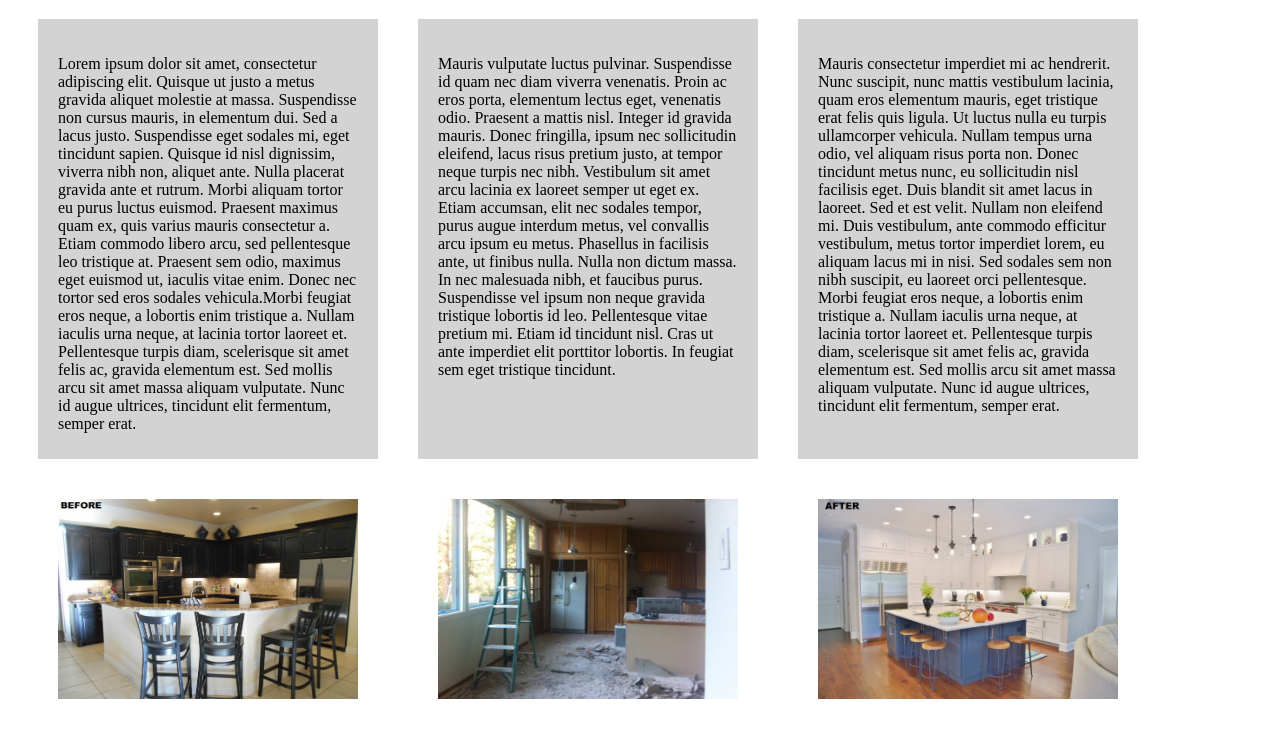
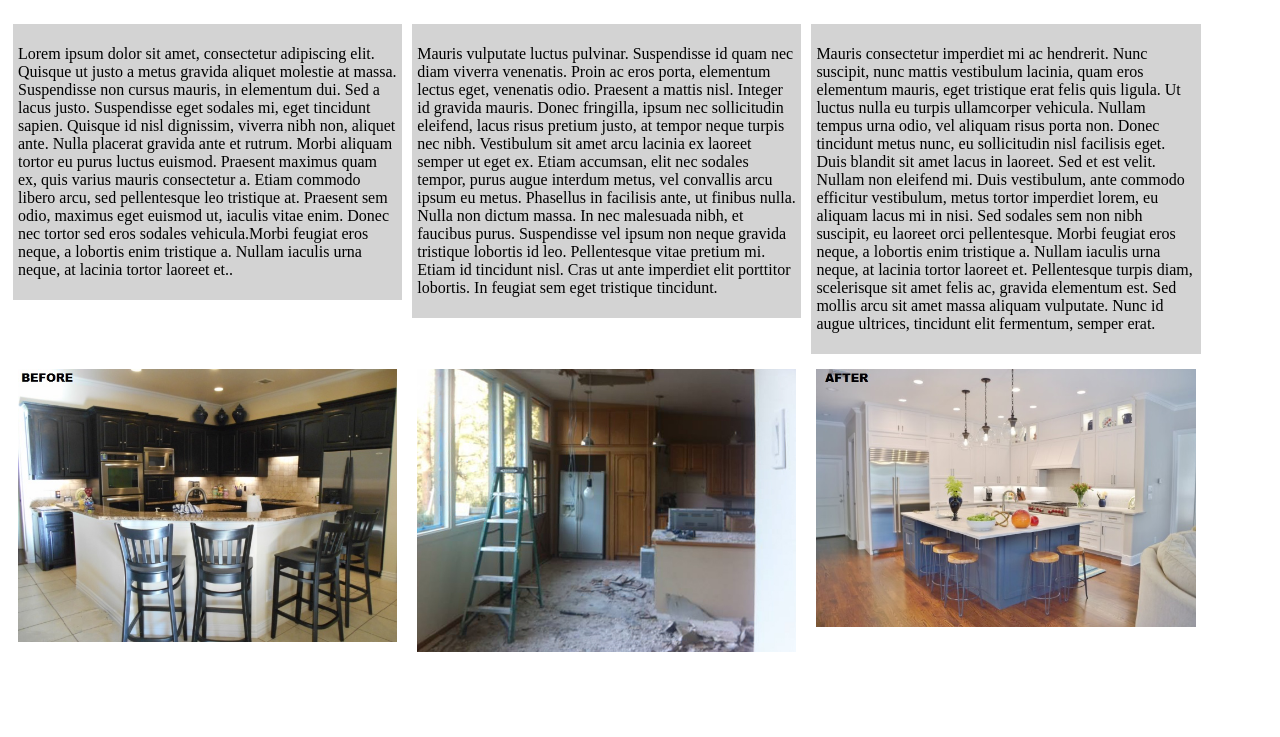
Before and after one commit to githubninan/Interior-renovation, a plain HTML site: page index.html in a window 1280 px wide. Shown: the part 61-798 px from the top of the page. Drawn offline with Linux system fonts and the light colour scheme.

Commit message:
add styles, boxing model

```diff
--- a/CSS/styles.css
+++ b/CSS/styles.css
@@ -1,23 +1,16 @@
 h1 {
   text-align: center;
 }
-
 .column {
-  width: 300px;
-  height: 400px;
+  width: 30%;
   float: left;
   background-color: lightgray;
-  padding: 20px;
-  margin-left: 30px;
-  margin-right: 10px;
-  margin-bottom: 10px;
+  padding: 5px;
+  margin: 5px;
 }
 img {
-  width: 300px;
-  height: 200px;
+  width: 30%;
+  padding: 5px;
+  margin: 5px;
   float: left;
-  padding: 20px;
-  margin-left:30px;
-  margin-right: 10px;
-  margin-top: 10px;
 }
--- a/index.html
+++ b/index.html
@@ -8,25 +8,20 @@
   <body>
     <h1>Renovation in motion</h1>
 
-
       <div class="column">
-        <p>Lorem ipsum dolor sit amet, consectetur adipiscing elit. Quisque ut justo a metus gravida aliquet molestie at massa. Suspendisse non cursus mauris, in elementum dui. Sed a lacus justo. Suspendisse eget sodales mi, eget tincidunt sapien. Quisque id nisl dignissim, viverra nibh non, aliquet ante. Nulla placerat gravida ante et rutrum. Morbi aliquam tortor eu purus luctus euismod. Praesent maximus quam ex, quis varius mauris consectetur a. Etiam commodo libero arcu, sed pellentesque leo tristique at. Praesent sem odio, maximus eget euismod ut, iaculis vitae enim. Donec nec tortor sed eros sodales vehicula.Morbi feugiat eros neque, a lobortis enim tristique a. Nullam iaculis urna neque, at lacinia tortor laoreet et. Pellentesque turpis diam, scelerisque sit amet felis ac, gravida elementum est. Sed mollis arcu sit amet massa aliquam vulputate. Nunc id augue ultrices, tincidunt elit fermentum, semper erat.</p>
-      </div>
-
-      <div class="column">
-        <p>Mauris vulputate luctus pulvinar. Suspendisse id quam nec diam viverra venenatis. Proin ac eros porta, elementum lectus eget, venenatis odio. Praesent a mattis nisl. Integer id gravida mauris. Donec fringilla, ipsum nec sollicitudin eleifend, lacus risus pretium justo, at tempor neque turpis nec nibh. Vestibulum sit amet arcu lacinia ex laoreet semper ut eget ex. Etiam accumsan, elit nec sodales tempor, purus augue interdum metus, vel convallis arcu ipsum eu metus. Phasellus in facilisis ante, ut finibus nulla. Nulla non dictum massa. In nec malesuada nibh, et faucibus purus. Suspendisse vel ipsum non neque gravida tristique lobortis id leo. Pellentesque vitae pretium mi. Etiam id tincidunt nisl. Cras ut ante imperdiet elit porttitor lobortis. In feugiat sem eget tristique tincidunt.</p>
+        <p>Lorem ipsum dolor sit amet, consectetur adipiscing elit. Quisque ut justo a metus gravida aliquet molestie at massa. Suspendisse non cursus mauris, in elementum dui. Sed a lacus justo. Suspendisse eget sodales mi, eget tincidunt sapien. Quisque id nisl dignissim, viverra nibh non, aliquet ante. Nulla placerat gravida ante et rutrum. Morbi aliquam tortor eu purus luctus euismod. Praesent maximus quam ex, quis varius mauris consectetur a. Etiam commodo libero arcu, sed pellentesque leo tristique at. Praesent sem odio, maximus eget euismod ut, iaculis vitae enim. Donec nec tortor sed eros sodales vehicula.Morbi feugiat eros neque, a lobortis enim tristique a. Nullam iaculis urna neque, at lacinia tortor laoreet et..</p>
         </div>
 
-      <div class="column">
-        <p>Mauris consectetur imperdiet mi ac hendrerit. Nunc suscipit, nunc mattis vestibulum lacinia, quam eros elementum mauris, eget tristique erat felis quis ligula. Ut luctus nulla eu turpis ullamcorper vehicula. Nullam tempus urna odio, vel aliquam risus porta non. Donec tincidunt metus nunc, eu sollicitudin nisl facilisis eget. Duis blandit sit amet lacus in laoreet. Sed et est velit. Nullam non eleifend mi. Duis vestibulum, ante commodo efficitur vestibulum, metus tortor imperdiet lorem, eu aliquam lacus mi in nisi. Sed sodales sem non nibh suscipit, eu laoreet orci pellentesque. Morbi feugiat eros neque, a lobortis enim tristique a. Nullam iaculis urna neque, at lacinia tortor laoreet et. Pellentesque turpis diam, scelerisque sit amet felis ac, gravida elementum est. Sed mollis arcu sit amet massa aliquam vulputate. Nunc id augue ultrices, tincidunt elit fermentum, semper erat.</p>
-      </div>
 
-      <img src="images/before.jpg" alt="">
+        <div class="column">
+          <p>Mauris vulputate luctus pulvinar. Suspendisse id quam nec diam viverra venenatis. Proin ac eros porta, elementum lectus eget, venenatis odio. Praesent a mattis nisl. Integer id gravida mauris. Donec fringilla, ipsum nec sollicitudin eleifend, lacus risus pretium justo, at tempor neque turpis nec nibh. Vestibulum sit amet arcu lacinia ex laoreet semper ut eget ex. Etiam accumsan, elit nec sodales tempor, purus augue interdum metus, vel convallis arcu ipsum eu metus. Phasellus in facilisis ante, ut finibus nulla. Nulla non dictum massa. In nec malesuada nibh, et faucibus purus. Suspendisse vel ipsum non neque gravida tristique lobortis id leo. Pellentesque vitae pretium mi. Etiam id tincidunt nisl. Cras ut ante imperdiet elit porttitor lobortis. In feugiat sem eget tristique tincidunt.</p>
+        </div>
 
-      <img src="images/during.jpg" alt="">
 
-      <img src="images/after.jpg" alt="">
-
+        <div class="column"><p>Mauris consectetur imperdiet mi ac hendrerit. Nunc suscipit, nunc mattis vestibulum lacinia, quam eros elementum mauris, eget tristique erat felis quis ligula. Ut luctus nulla eu turpis ullamcorper vehicula. Nullam tempus urna odio, vel aliquam risus porta non. Donec tincidunt metus nunc, eu sollicitudin nisl facilisis eget. Duis blandit sit amet lacus in laoreet. Sed et est velit. Nullam non eleifend mi. Duis vestibulum, ante commodo efficitur vestibulum, metus tortor imperdiet lorem, eu aliquam lacus mi in nisi. Sed sodales sem non nibh suscipit, eu laoreet orci pellentesque. Morbi feugiat eros neque, a lobortis enim tristique a. Nullam iaculis urna neque, at lacinia tortor laoreet et. Pellentesque turpis diam, scelerisque sit amet felis ac, gravida elementum est. Sed mollis arcu sit amet massa aliquam vulputate. Nunc id augue ultrices, tincidunt elit fermentum, semper erat.</p> </div>
+        <img src="images/before.jpg" alt="">
+        <img src="images/during.jpg" alt="">
+        <img src="images/after.jpg" alt="">
 
 
   </body>
```
